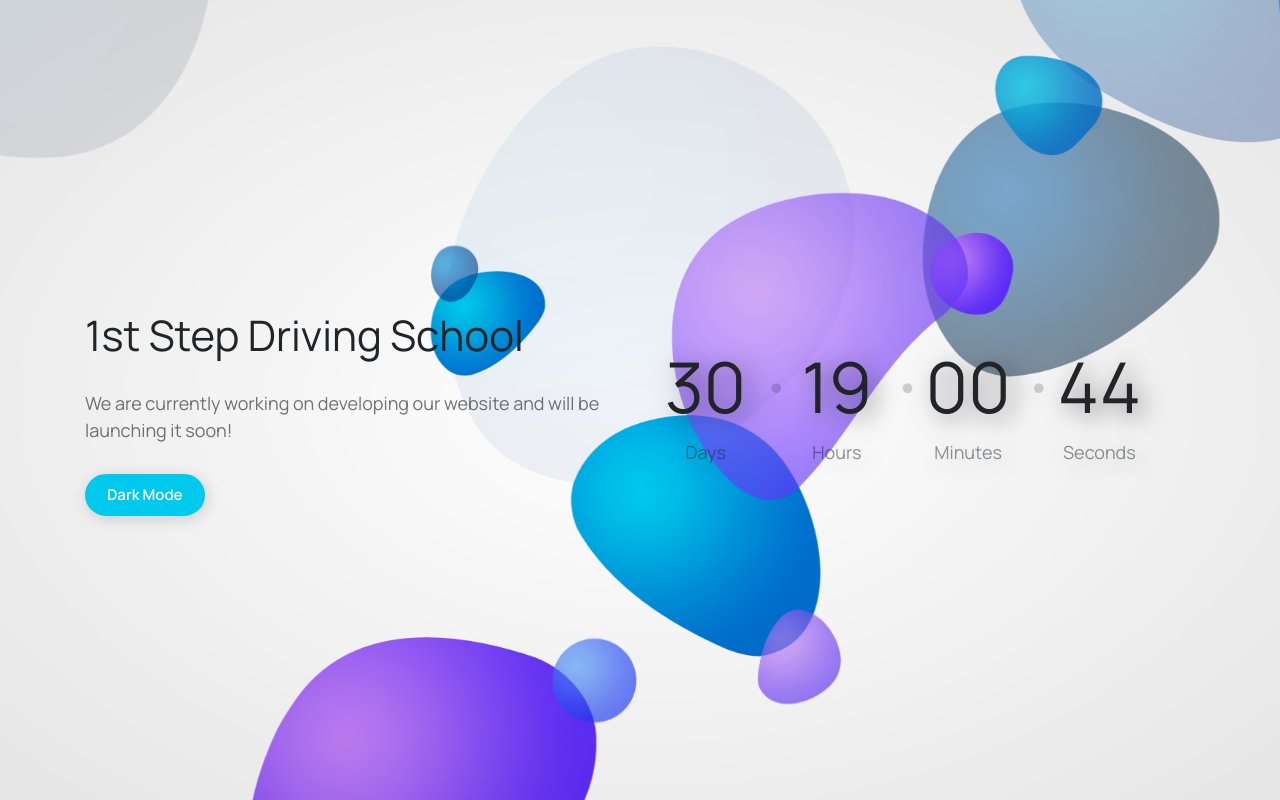
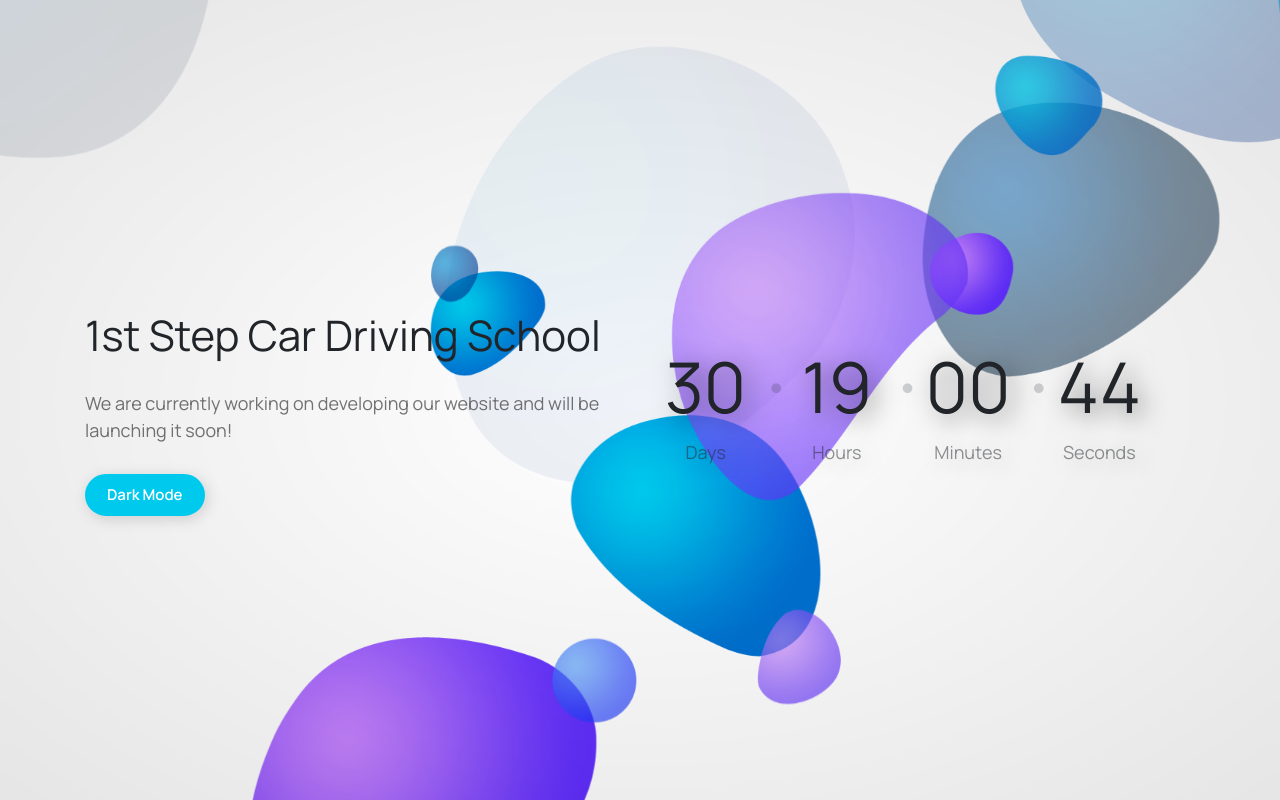
Before and after one commit to HamzaSid020/drivingschool, a plain HTML site: page index-light.html in a window 1280 px wide. Drawn offline with nearby package versions, Linux system fonts and the light colour scheme; some packages are replaced by stand-ins of ours.

Commit message:
Update index-light.html

```diff
--- a/index-light.html
+++ b/index-light.html
@@ -43,7 +43,7 @@
                     <div class="row">
                         <!--Page Title-->
                         <div class="col-md-6">
-                            <h1>1st Step Driving School</h1>
+                            <h1>1st Step Car Driving School</h1>
                             <p>
                                 We are currently working on developing our website and will be launching it soon!
                             </p>
```
